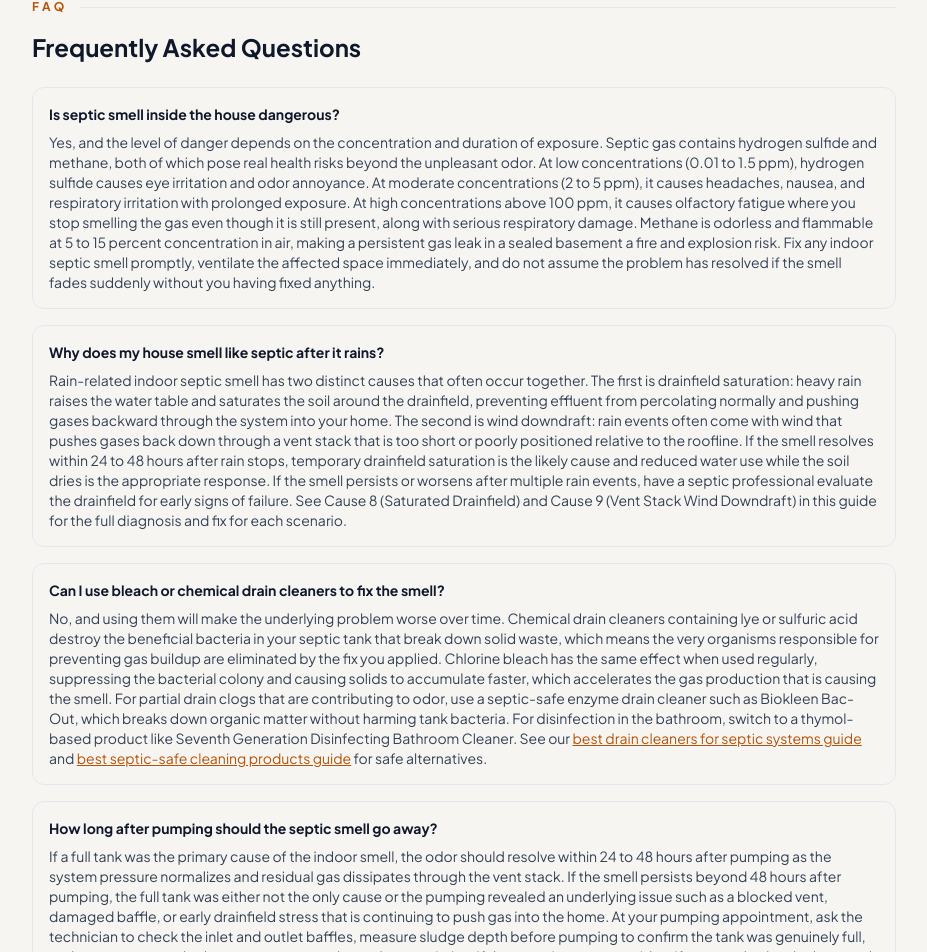
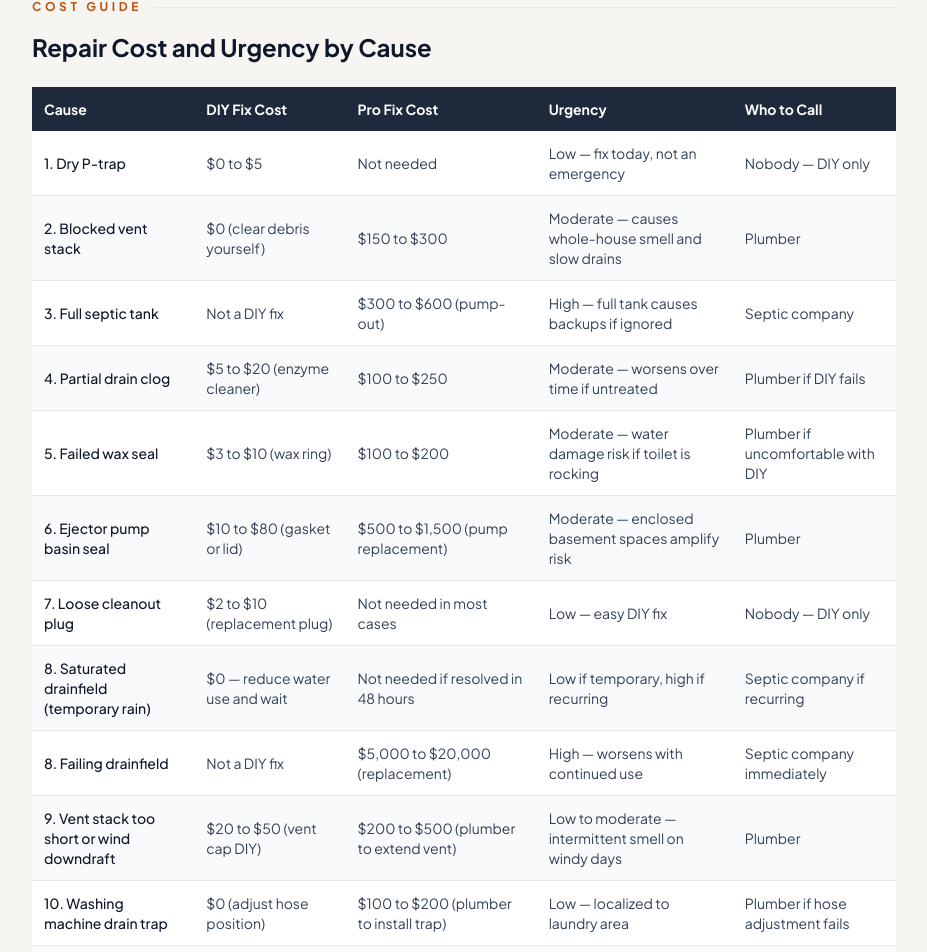
Before and after one commit to thebasementguide2026/theseptic.guide-, a Next.js app: page /problems/septic-smell-inside-house in a window 1280 px wide. Shown: the part 5416-6368 px from the top of the page, without its empty margins (176-1103 px from the left). Built offline with nearby package versions, Linux system fonts and the light colour scheme.

Commit message:
Add Repair Cost and Urgency by Cause table on septic-smell-inside-house

```diff
--- a/app/problems/septic-smell-inside-house/page.tsx
+++ b/app/problems/septic-smell-inside-house/page.tsx
@@ -363,6 +363,114 @@ export default function SepticSmellInsideHouse() {
               <p className='text-slate-700 text-sm mt-6'>The presence of any septic smell indoors means gas is entering your living space and should be fixed promptly. Prolonged exposure, even at low concentrations, can cause chronic headaches, fatigue, and respiratory issues.</p>
             </div>
 
+        {/* Repair Cost and Urgency Table */}
+        <div className='mb-16'>
+          <div className='flex items-center space-x-3 mb-4'>
+            <span className='text-amber-700 font-bold tracking-[0.3em] text-xs uppercase'>Cost Guide</span>
+            <div className='flex-1 h-px bg-slate-200'></div>
+          </div>
+          <h2 className='text-2xl font-bold text-slate-900 mb-6'>Repair Cost and Urgency by Cause</h2>
+          <div className='overflow-x-auto'>
+            <table className='w-full text-sm border-collapse'>
+              <thead>
+                <tr className='bg-slate-800 text-white'>
+                  <th className='text-left p-3 font-bold'>Cause</th>
+                  <th className='text-left p-3 font-bold'>DIY Fix Cost</th>
+                  <th className='text-left p-3 font-bold'>Pro Fix Cost</th>
+                  <th className='text-left p-3 font-bold'>Urgency</th>
+                  <th className='text-left p-3 font-bold'>Who to Call</th>
+                </tr>
+              </thead>
+              <tbody className='divide-y divide-gray-200'>
+                <tr className='bg-white'>
+                  <td className='p-3 font-medium text-slate-900'>1. Dry P-trap</td>
+                  <td className='p-3 text-slate-700'>$0 to $5</td>
+                  <td className='p-3 text-slate-700'>Not needed</td>
+                  <td className='p-3 text-slate-700'>Low &mdash; fix today, not an emergency</td>
+                  <td className='p-3 text-slate-700'>Nobody &mdash; DIY only</td>
+                </tr>
+                <tr className='bg-gray-50'>
+                  <td className='p-3 font-medium text-slate-900'>2. Blocked vent stack</td>
+                  <td className='p-3 text-slate-700'>$0 (clear debris yourself)</td>
+                  <td className='p-3 text-slate-700'>$150 to $300</td>
+                  <td className='p-3 text-slate-700'>Moderate &mdash; causes whole-house smell and slow drains</td>
+                  <td className='p-3 text-slate-700'>Plumber</td>
+                </tr>
+                <tr className='bg-white'>
+                  <td className='p-3 font-medium text-slate-900'>3. Full septic tank</td>
+                  <td className='p-3 text-slate-700'>Not a DIY fix</td>
+                  <td className='p-3 text-slate-700'>$300 to $600 (pump-out)</td>
+                  <td className='p-3 text-slate-700'>High &mdash; full tank causes backups if ignored</td>
+                  <td className='p-3 text-slate-700'>Septic company</td>
+                </tr>
+                <tr className='bg-gray-50'>
+                  <td className='p-3 font-medium text-slate-900'>4. Partial drain clog</td>
+                  <td className='p-3 text-slate-700'>$5 to $20 (enzyme cleaner)</td>
+                  <td className='p-3 text-slate-700'>$100 to $250</td>
+                  <td className='p-3 text-slate-700'>Moderate &mdash; worsens over time if untreated</td>
+                  <td className='p-3 text-slate-700'>Plumber if DIY fails</td>
+                </tr>
+                <tr className='bg-white'>
+                  <td className='p-3 font-medium text-slate-900'>5. Failed wax seal</td>
+                  <td className='p-3 text-slate-700'>$3 to $10 (wax ring)</td>
+                  <td className='p-3 text-slate-700'>$100 to $200</td>
+                  <td className='p-3 text-slate-700'>Moderate &mdash; water damage risk if toilet is rocking</td>
+                  <td className='p-3 text-slate-700'>Plumber if uncomfortable with DIY</td>
+                </tr>
+                <tr className='bg-gray-50'>
+                  <td className='p-3 font-medium text-slate-900'>6. Ejector pump basin seal</td>
+                  <td className='p-3 text-slate-700'>$10 to $80 (gasket or lid)</td>
+                  <td className='p-3 text-slate-700'>$500 to $1,500 (pump replacement)</td>
+                  <td className='p-3 text-slate-700'>Moderate &mdash; enclosed basement spaces amplify risk</td>
+                  <td className='p-3 text-slate-700'>Plumber</td>
+                </tr>
+                <tr className='bg-white'>
+                  <td className='p-3 font-medium text-slate-900'>7. Loose cleanout plug</td>
+                  <td className='p-3 text-slate-700'>$2 to $10 (replacement plug)</td>
+                  <td className='p-3 text-slate-700'>Not needed in most cases</td>
+                  <td className='p-3 text-slate-700'>Low &mdash; easy DIY fix</td>
+                  <td className='p-3 text-slate-700'>Nobody &mdash; DIY only</td>
+                </tr>
+                <tr className='bg-gray-50'>
+                  <td className='p-3 font-medium text-slate-900'>8. Saturated drainfield (temporary rain)</td>
+                  <td className='p-3 text-slate-700'>$0 &mdash; reduce water use and wait</td>
+                  <td className='p-3 text-slate-700'>Not needed if resolved in 48 hours</td>
+                  <td className='p-3 text-slate-700'>Low if temporary, high if recurring</td>
+                  <td className='p-3 text-slate-700'>Septic company if recurring</td>
+                </tr>
+                <tr className='bg-white'>
+                  <td className='p-3 font-medium text-slate-900'>8. Failing drainfield</td>
+                  <td className='p-3 text-slate-700'>Not a DIY fix</td>
+                  <td className='p-3 text-slate-700'>$5,000 to $20,000 (replacement)</td>
+                  <td className='p-3 text-slate-700'>High &mdash; worsens with continued use</td>
+                  <td className='p-3 text-slate-700'>Septic company immediately</td>
+                </tr>
+                <tr className='bg-gray-50'>
+                  <td className='p-3 font-medium text-slate-900'>9. Vent stack too short or wind downdraft</td>
+                  <td className='p-3 text-slate-700'>$20 to $50 (vent cap DIY)</td>
+                  <td className='p-3 text-slate-700'>$200 to $500 (plumber to extend vent)</td>
+                  <td className='p-3 text-slate-700'>Low to moderate &mdash; intermittent smell on windy days</td>
+                  <td className='p-3 text-slate-700'>Plumber</td>
+                </tr>
+                <tr className='bg-white'>
+                  <td className='p-3 font-medium text-slate-900'>10. Washing machine drain trap</td>
+                  <td className='p-3 text-slate-700'>$0 (adjust hose position)</td>
+                  <td className='p-3 text-slate-700'>$100 to $200 (plumber to install trap)</td>
+                  <td className='p-3 text-slate-700'>Low &mdash; localized to laundry area</td>
+                  <td className='p-3 text-slate-700'>Plumber if hose adjustment fails</td>
+                </tr>
+                <tr className='bg-gray-50'>
+                  <td className='p-3 font-medium text-slate-900'>Persistent smell after checking all causes</td>
+                  <td className='p-3 text-slate-700'>Not applicable</td>
+                  <td className='p-3 text-slate-700'>$300 to $1,000 (professional camera inspection)</td>
+                  <td className='p-3 text-slate-700'>High &mdash; unknown source requires professional diagnosis</td>
+                  <td className='p-3 text-slate-700'>Septic company or plumber</td>
+                </tr>
+              </tbody>
+            </table>
+          </div>
+        </div>
+
         {/* FAQ Section */}
         <div className='mb-16'>
           <div className='flex items-center space-x-3 mb-4'>
```
